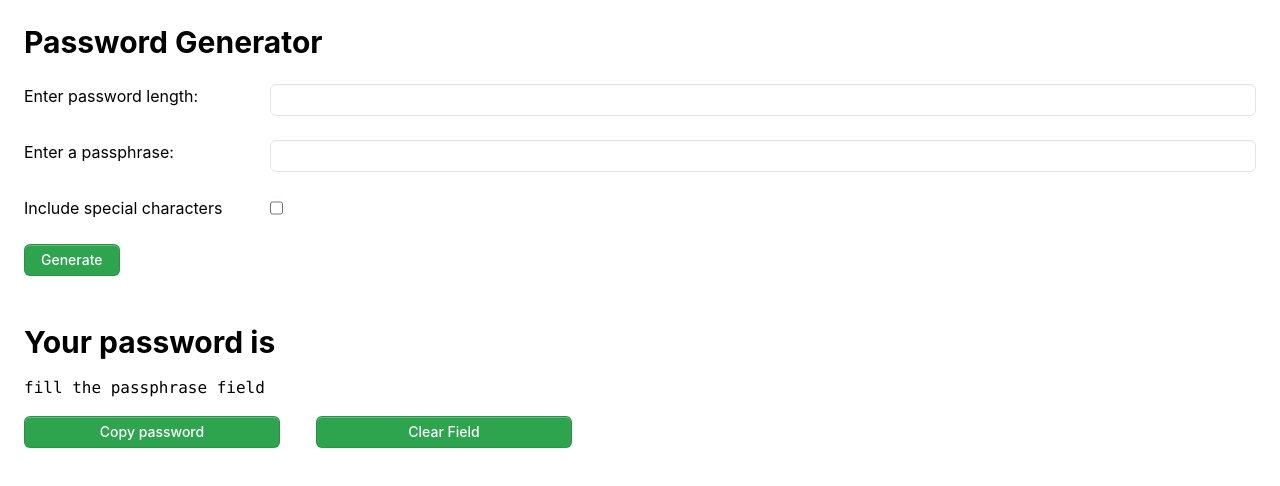
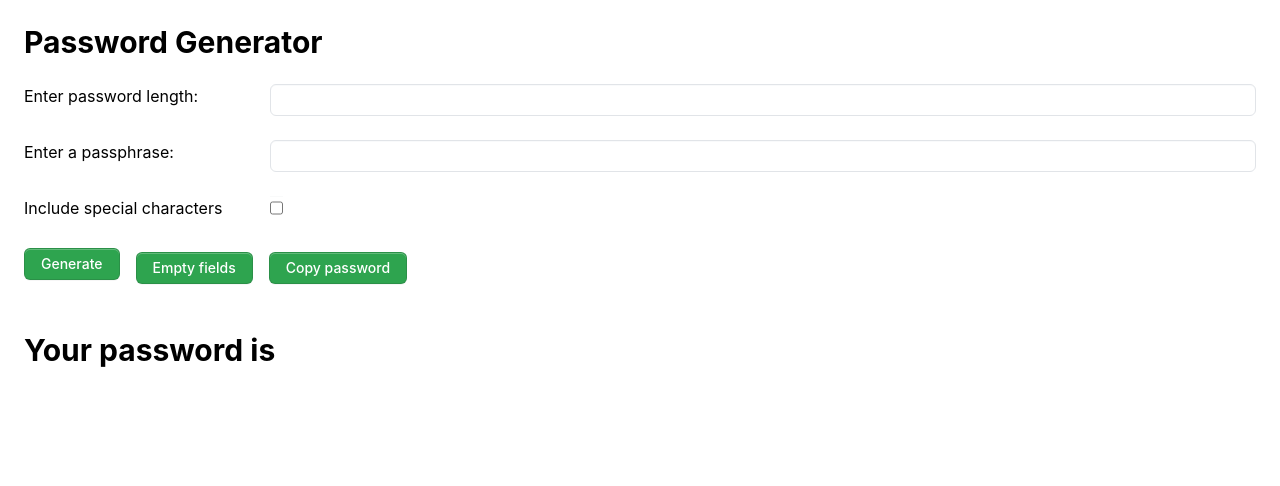
Before and after one commit to rishabhjms/PasswordGenerator, a React (Create React App) app: page / in a window 1280 px wide. Shown: the top 486 px of the page. Built offline with nearby package versions, Linux system fonts and the light colour scheme.

Commit message:
Extract ASCII code of each alphabet in phraseField

```diff
--- a/src/App.js
+++ b/src/App.js
@@ -1,17 +1,12 @@
 import './App.css';
 
 import React, { Component } from 'react'
-
-
-const field = document.getElementById('generated_pswd')
-const length_field = document.getElementById('lengthField');
 export default class App extends Component {
   constructor(){
-    super()
+    super();
     this.state={
-      field: document.getElementById('generated_pswd')
+      passwordFieldIsEmpty: true
     }
-    console.log(this.state.field)
   }
   componentDidMount() {
     // Runs when the the component is mounded
@@ -19,16 +14,32 @@ export default class App extends Component {
     if (!(phrase_field.value)) {
       // If the passphrase field was empty, then a default text shall be displayed
       try {
-        document.getElementById('generated_pswd').innerHTML = 'fill the passphrase field'
+        // document.getElementById('generated_pswd').innerHTML = 'fill the passphrase field'
       } catch (err) {
         console.error("can't set default text to generated_pswd")
       }
     }
   }
   clearField = () => {
+    document.getElementById('generated_pswd').innerHTML = ''
+    document.getElementById('phraseField').value = ''
+    document.getElementById('lengthField').value = ''
   }
   formula = (event) => {
-    this.setState.field.innerHTML = 'fa'
+    //Set customised value in field
+    const alphabet = ["A", "B", "C", "D", "E", "F", "G", "H", "I", "J", "K", "L", "M", "N", "O", "P", "Q", "R", "S", "T", "U", "V", "W", "X", "Y", "Z"];
+    const field = document.getElementById('generated_pswd')
+    const phrase_field = document.getElementById('phraseField')
+    const length_field = document.getElementById('lengthField')
+    for (let i = 0; i <= phrase_field.value.length; i++) {
+      for (let k = 0; k <= alphabet.length; k++) {
+        let charCodeArr = [];
+        if (phrase_field.value[i].toUpperCase() === alphabet[k]) {
+          // field.innerHTML += alphabet.indexOf(phrase_field.value[i].toUpperCase()) + 1 + Number(length_field.value) + " "
+          field.innerHTML += phrase_field.value[i].charCodeAt(0)+Number(length_field.value)+" "
+        }
+      }
+    }
   }
   render() {
     return (
@@ -47,17 +58,15 @@ export default class App extends Component {
             <label htmlFor="" className="s-chars">Include special characters</label>
             <input type="checkbox" className='justify-self-start' />
           </section>
-          <section>
+          <section className='space-x-4 space-y-2'>
             <button className="btn" onClick={this.formula}>Generate</button>
+            <button className="btn" onClick={this.clearField}>Empty fields</button>
+            <button className="btn" >Copy password</button>
           </section>
         </div>
         <div className='my-12 flex flex-col space-y-4'>
           <span className='font-bold text-3xl px-6'>Your password is </span>
           <code className='px-6' id='generated_pswd'></code>
-          <section className='flex space-x-3'>
-            <button className="btn w-1/5 mx-6">Copy password</button>
-            <button className="btn w-1/5 mx-6" onClick={this.clearField}>Clear Field</button>
-          </section>
         </div>
       </div>
     )
```
